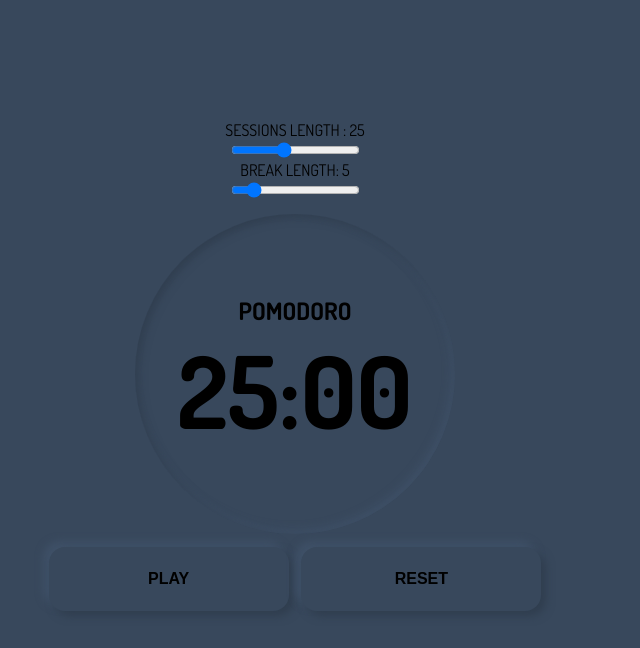
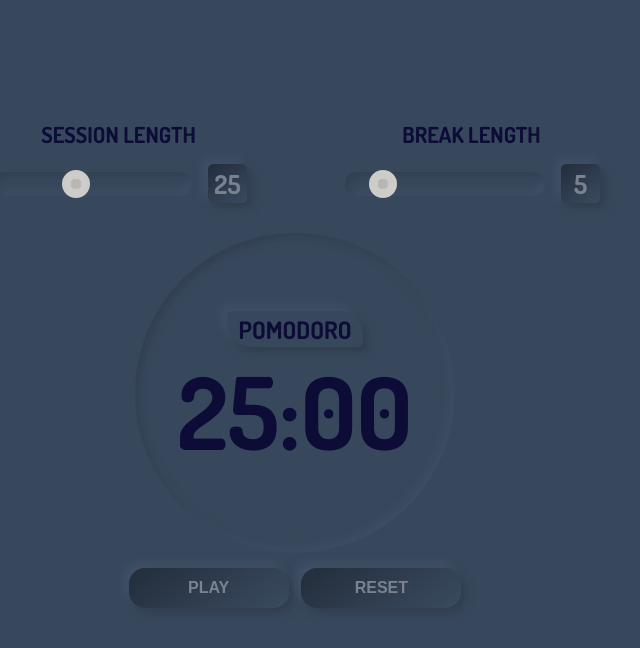
Before and after one commit to Dze-lle/pomodoro-typescript, a React (Create React App) app: page / in a window 1280 px wide. Shown: the top 648 px of the page, without its empty margins (345-985 px from the left). Built offline with nearby package versions, Linux system fonts and the light colour scheme.

Commit message:
neumorphic effect added

```diff
--- a/src/Timer/components/TimerControl/TimerControl.css
+++ b/src/Timer/components/TimerControl/TimerControl.css
@@ -0,0 +1,65 @@
+.container-control {
+  display: flex;
+}
+
+.container-control .container-input {
+  margin: 0 3em 0;
+}
+
+.container-control .container-input p {
+  font-size: 2.75vmin;
+  font-weight: 700;
+  color: var(--primaryColor);
+  text-align: center;
+}
+
+.container-control .container-input .input-group {
+  display: flex;
+  align-items: center;
+  margin: 1em 0;
+}
+
+input,
+output {
+  display: inline-block;
+  vertical-align: middle;
+  font-size: 1em;
+}
+
+output {
+  background: var(--linearGradient);
+  border-radius: 0.2em;
+  box-shadow: var(--outerShadow);
+  width: 1.5em;
+  height: 1.5em;
+  color: var(--lightGrey);
+  font-size: 3.25vmin;
+  font-weight: bold;
+  display: flex;
+  justify-content: center;
+  align-items: center;
+}
+
+input[type="range"] {
+  appearance: none;
+  margin-right: 1em;
+  width: 25vmin;
+  height: 1.5em;
+  border-radius: 1em;
+  background: var(--darkGrey);
+  box-shadow: var(--innerShadow);
+}
+
+input[type="range"]::-webkit-slider-thumb {
+  appearance: none;
+  height: 1.75em;
+  width: 1.75em;
+  transition: background 0.3s ease-in-out;
+  border-radius: 50%;
+  border: 9px solid #cdccc9;
+  box-shadow: inset 8px 8px 16px #b4b4b1, inset -8px -8px 16px #e6e4e1;
+}
+
+input[type="range" i]:disabled {
+  opacity: 0.3;
+}
--- a/src/Timer/components/TimerControl/TimerControl.tsx
+++ b/src/Timer/components/TimerControl/TimerControl.tsx
@@ -1,13 +1,14 @@
-import { ChangeEvent, useState } from "react";
 import { useTimer } from "../../hooks/useTimer";
-import { IGlobalState } from "../../interfaces";
+import "./TimerControl.css";
 
 const TimerControl = () => {
   const { globalState, handleChange } = useTimer();
 
   return (
-    <>
-      <p>Sessions Length : {globalState.session}</p>
+    <div className="container-control">
+      <div className="container-input">
+        <p>Session Length</p>
+        <div className="input-group">
           <input
             type="range"
             value={globalState.session}
@@ -15,9 +16,15 @@ const TimerControl = () => {
             max="60"
             name="session"
             onChange={(e) => handleChange(e)}
+            disabled={globalState.changeState ? true : false}
           />
+          <output>{globalState.session}</output>
+        </div>
+      </div>
 
-      <p>Break Length: {globalState.break}</p>
+      <div className="container-input">
+        <p>Break Length</p>
+        <div className="input-group">
           <input
             value={globalState.break}
             type="range"
@@ -25,8 +32,12 @@ const TimerControl = () => {
             max="30"
             name="break"
             onChange={(e) => handleChange(e)}
+            disabled={globalState.changeState ? true : false}
           />
-    </>
+          <output>{globalState.break}</output>
+        </div>
+      </div>
+    </div>
   );
 };
 
--- a/src/Timer/components/TimerMain/TimerMain.css
+++ b/src/Timer/components/TimerMain/TimerMain.css
@@ -9,6 +9,13 @@
   align-items: center;
   flex-direction: column;
   margin: 0.85em 0;
+  color: var(--primaryColor);
+}
+
+.clock h1 {
+  padding: 0.1em 0.5em;
+  border-radius: 0.2em 1em;
+  box-shadow: var(--outerShadow);
 }
 
 .clock span {
--- a/src/Timer/components/TimerState/TimerState.css
+++ b/src/Timer/components/TimerState/TimerState.css
@@ -1,21 +1,23 @@
 .btn {
-  width: 15rem;
-  height: 4rem;
+  width: 20vmin;
+  height: 5vmin;
   border-radius: 1rem;
-  background: var(--darkGrey);
+  background: var(--linearGradient);
   box-shadow: var(--outerShadow);
   cursor: pointer;
   transition: 0.3s ease-in-out;
   font-size: 2vmin;
-  margin: 0 0.4em 0;
+  margin: 0.1em 0.4em 0.1em;
   font-weight: 700;
   text-transform: uppercase;
+  color: var(--lightGrey);
 }
 
 .btn:hover {
-  color: #79828e;
+  color: var(--primaryColor);
 }
 
 .btn:active {
+  background: var(--darkGrey);
   box-shadow: var(--innerShadow);
 }
--- a/src/Timer/context/TimerProvider.tsx
+++ b/src/Timer/context/TimerProvider.tsx
@@ -25,6 +25,7 @@ export const TimerProvider = ({ children }: props) => {
   useEffect(() => {
     if (count > 1) {
       dispatch({ type: "RESERT_TIMER" });
+      setCount(0);
     }
   }, [count]);
 
@@ -42,7 +43,7 @@ export const TimerProvider = ({ children }: props) => {
   };
 
   const handleChange = (e: ChangeEvent<HTMLInputElement>): void => {
-    const { name, value } = e.target;
+    const { name, value, type, min, max } = e.target;
     dispatch({ type: "CHANGE_EVENT", payload: { name, value } });
   };
 
--- a/src/index.css
+++ b/src/index.css
@@ -3,14 +3,19 @@
 :root {
   /* backgroundColor */
   --darkGrey: #38485c;
+  --lightGrey: #79828e;
   --darkGreyShadow: #303e4f;
   --lightGreyShadow: #405269;
+
+  /* textColor */
+  --primaryColor: #0c0c36;
 
   /* shadows */
   --outerShadow: 5px 5px 9px var(--darkGreyShadow),
     -5px -5px 9px var(--lightGreyShadow);
   --innerShadow: inset 0.2rem 0.2rem 0.5rem var(--darkGreyShadow),
     inset -0.2rem -0.2rem 0.5rem var(--lightGreyShadow);
+  --linearGradient: linear-gradient(145deg, #232d3b, #3a4b60);
 }
 
 html {
```
Lines whose indentation alone changed are shown as unchanged.
